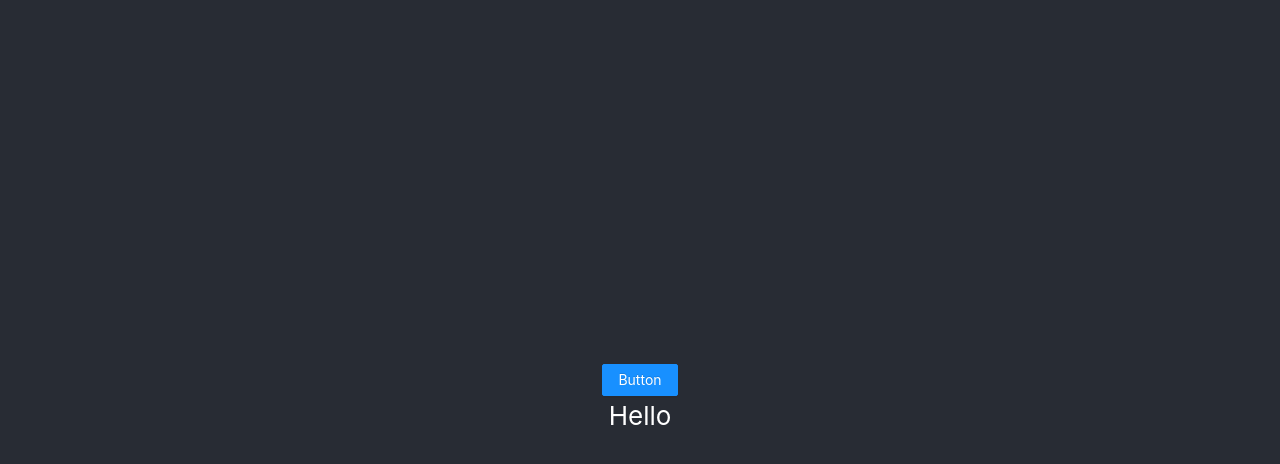
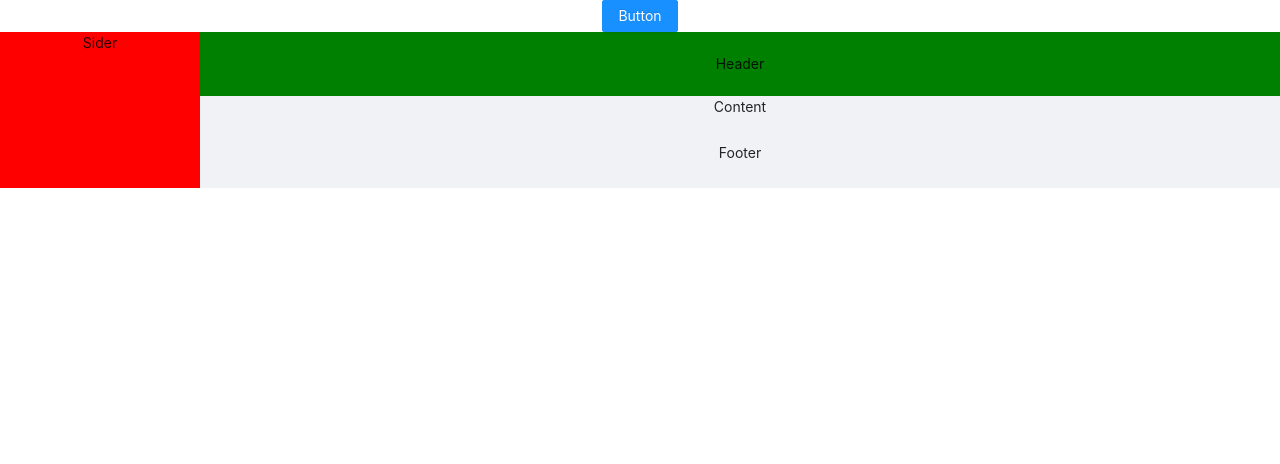
Before and after one commit to binonguyen1090/my-antd-app, a React (Create React App) app: page / in a window 1280 px wide. Shown: the top 464 px of the page. Built offline with nearby package versions, Linux system fonts and the light colour scheme.

Commit message:
try layout

```diff
--- a/src/App.js
+++ b/src/App.js
@@ -1,17 +1,24 @@
 import React from 'react';
 import Button from "antd/es/button";
 import './App.css';
+import Layout from "antd/es/layout";
+
+const { Header, Footer, Sider, Content } = Layout;
 
 
 function App() {
 
   return (
     <div className="App">
-      <header className="App-header">
-        <Button type="primary">Button</Button>
-        Hello
-      </header>
-
+      <Button type="primary">Button</Button>
+      <Layout>
+        <Sider style={{background:'red'}}>Sider</Sider>
+        <Layout>
+          <Header style={{background:'green'}}>Header</Header>
+          <Content>Content</Content>
+          <Footer>Footer</Footer>
+        </Layout>
+      </Layout>
     </div>
   );
 }
```
